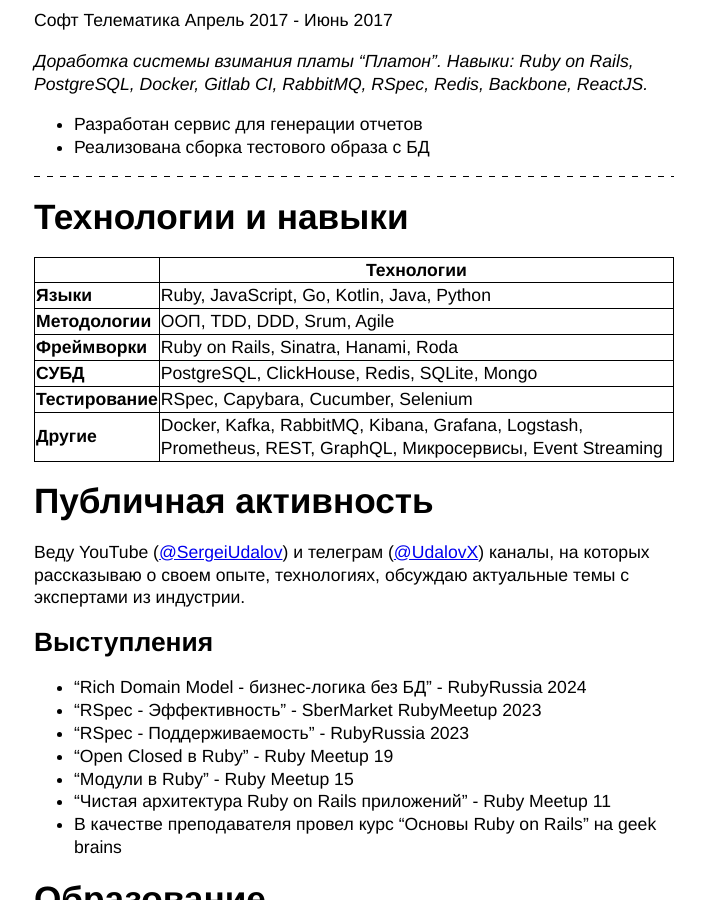
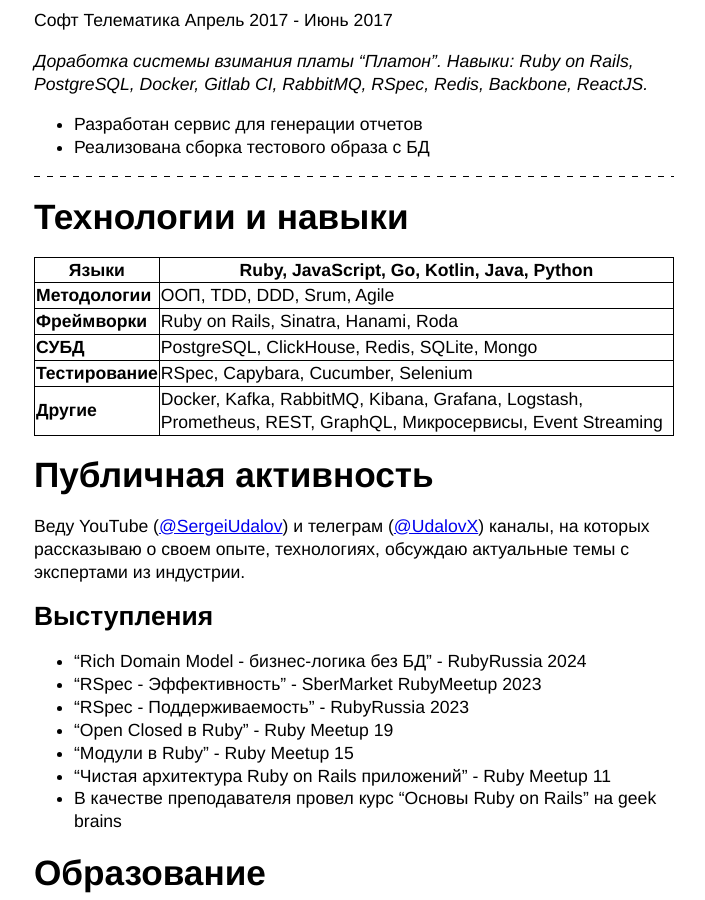
Before and after one commit to sergio-fry/blog, a Jekyll site: the page built from cv.md, in a window 1280 px wide and 900 px high, scrolled down 2665 px. Shown: the whole window, without its empty margins (286-991 px from the left). Built offline with Jekyll 4.4.1, drawn with Linux system fonts in a browser that asks for light colours.

Commit message:
vault backup: 2025-01-15 17:12:49
Affected files:
cv.md

```diff
--- a/cv.md
+++ b/cv.md
@@ -26,6 +26,7 @@ ecom.tech (samokat.tech)
 - обоснованное повышение для 5 разработчиков, один из которых заменил меня в роли TL в 4-й команде.
 - проведено 2 выступления на RubyRussia 23/24, выступление на SberMarket RubyMeetup 2023,
 - 2 внутренних выступления
+
 ## Руководитель группы ruby-разработчиков,
 Баланс Платформа (там же)
 Октябрь 2021 - Апрель 2023
@@ -39,6 +40,7 @@ ecom.tech (samokat.tech)
 * внедрил матрицу компетенций для Ruby-разработчиков
 * провел более 10 выступлений: семинаров внутри компании и публичных  на Ruby-митапах
 * развитие процесса проведения архитектурных комитетов
+
 ## Тимлид
 Баланс Платформа (там же)
 Август 2020 - Август 2021
@@ -53,6 +55,7 @@ ecom.tech (samokat.tech)
 * внедрен процесс PBR
 * внедрен аналитический модуль с использованием ClickHouse
 * подготовлен тимлид на смену
+
 ## Ведущий программист
 Баланс Платформа
 Сентябрь 2019 - Август 2020
@@ -64,6 +67,7 @@ ecom.tech (samokat.tech)
 * Разработка сервиса сбора бизнес событий для аналитики
 * Рефакторинг монолита (выделение сервисов)
 * Доработка сервиса LaaS
+
 ## Тимлид
 Софт Телематика (там же)
 Июнь 2017 - Август 2019
@@ -87,12 +91,10 @@ ecom.tech (samokat.tech)
 * Реализована сборка тестового образа с БД
 
 ---
-
 # Технологии и навыки
 
-|                  | Технологии                                                                                                   |
+| **Языки**        | Ruby, JavaScript, Go, Kotlin, Java, Python                                                                   |
 | ---------------- | ------------------------------------------------------------------------------------------------------------ |
-| **Языки**        | Ruby, JavaScript, Go, Kotlin, Java, Python                                                                   |
 | **Методологии**  | ООП, TDD, DDD, Srum, Agile                                                                                   |
 | **Фреймворки**   | Ruby on Rails, Sinatra, Hanami, Roda                                                                         |
 | **СУБД**         | PostgreSQL, ClickHouse, Redis, SQLite, Mongo                                                                 |
```
